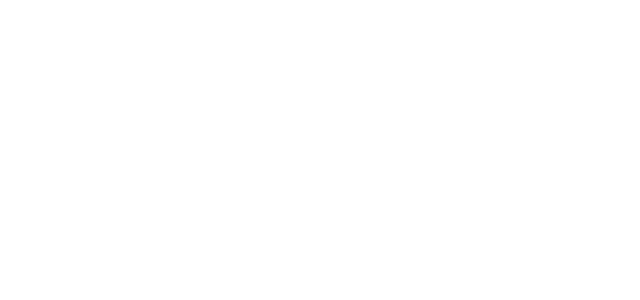
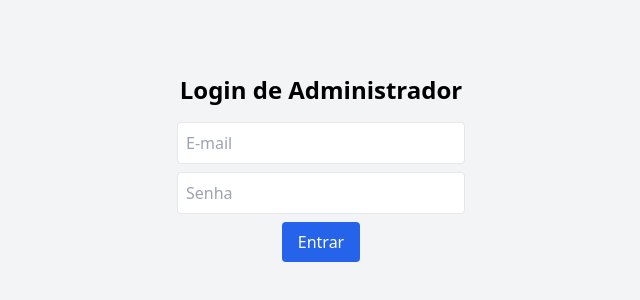
Before and after one commit to sitwdigital/Dash_Orleans, a React (Vite) app: page /login in a window 1280 px wide. Before the commit this address had no page. Shown: the part 232-532 px from the top of the page, without its empty margins (319-959 px from the left). Built offline with nearby package versions, Linux system fonts and the light colour scheme.

Commit message:
colocando senha para acessar admin

```diff
--- a/src/App.jsx
+++ b/src/App.jsx
@@ -1,14 +1,40 @@
-import { Routes, Route } from 'react-router-dom'; // Removido BrowserRouter
+import { Routes, Route, Navigate } from 'react-router-dom';
 import Admin from "./routes/Admin";
 import ViewDashboard from "./routes/Viewer";
+import Login from "./routes/Login";
+import { useEffect, useState } from 'react';
+import { supabase } from "./utils/supabase";
 
 function App() {
+  const [usuario, setUsuario] = useState(null);
+  const [carregando, setCarregando] = useState(true);
+
+  useEffect(() => {
+    supabase.auth.getUser().then(({ data: { user } }) => {
+      setUsuario(user);
+      setCarregando(false);
+    });
+
+    const { data: listener } = supabase.auth.onAuthStateChange((_event, session) => {
+      setUsuario(session?.user || null);
+    });
+
+    return () => {
+      listener.subscription.unsubscribe();
+    };
+  }, []);
+
+  if (carregando) return <div className="text-center mt-10">Carregando...</div>;
+
   return (
     <Routes>
-      <Route path="/" element={<Admin />} />
+      <Route path="/" element={usuario ? <Admin /> : <Navigate to="/login" />} />
+      <Route path="/admin" element={usuario ? <Admin /> : <Navigate to="/login" />} />
       <Route path="/view/:id" element={<ViewDashboard />} />
+      <Route path="/login" element={<Login />} />
+      <Route path="*" element={<Navigate to="/" />} />
     </Routes>
   );
 }
 
-export default App;
+export default App;
--- /dev/null
+++ b/src/components/LogoutButton.jsx
@@ -0,0 +1,20 @@
+import { supabase } from '../utils/supabase';
+import { useNavigate } from 'react-router-dom';
+
+export default function LogoutButton() {
+  const navigate = useNavigate();
+
+  const handleLogout = async () => {
+    await supabase.auth.signOut();
+    navigate('/login');
+  };
+
+  return (
+    <button
+      className="ml-auto bg-red-600 hover:bg-red-700 text-white font-semibold px-4 py-2 rounded"
+      onClick={handleLogout}
+    >
+      Sair
+    </button>
+  );
+}
--- a/src/components/TopBar.jsx
+++ b/src/components/TopBar.jsx
@@ -1,4 +1,6 @@
 import React from 'react';
+import { useLocation } from 'react-router-dom';
+import LogoutButton from './LogoutButton';
 
 const TopBar = ({
   searchTerm,
@@ -7,8 +9,11 @@
   setFiltro,
   handleShare,
   summaryData,
-  hideShareButton = false, // nova prop
+  hideShareButton = false,
 }) => {
+  const location = useLocation();
+  const isViewer = location.pathname.startsWith('/view');
+
   return (
     <div className="bg-white p-4 rounded-lg shadow-md flex flex-col md:flex-row items-center justify-between gap-4 mb-6">
       <div className="flex w-full flex-col md:flex-row gap-4 md:items-center md:w-3/4">
@@ -31,6 +36,7 @@
         </select>
       </div>
 
+      <div className="flex gap-2 items-center">
         {!hideShareButton && (
           <button
             onClick={handleShare}
@@ -40,8 +46,12 @@
             📤 Compartilhar
           </button>
         )}
+
+        {/* Só mostra o botão Sair se NÃO estiver na rota /view */}
+        {!isViewer && <LogoutButton />}
+      </div>
     </div>
   );
 };
 
-export default TopBar;
+export default TopBar;
--- /dev/null
+++ b/src/routes/Login.jsx
@@ -0,0 +1,50 @@
+import { useState } from 'react';
+import { supabase } from '../utils/supabase';
+import { useNavigate } from 'react-router-dom';
+
+export default function Login() {
+  const [email, setEmail] = useState('');
+  const [senha, setSenha] = useState('');
+  const [erro, setErro] = useState('');
+  const navigate = useNavigate();
+
+  const handleLogin = async () => {
+    const { error } = await supabase.auth.signInWithPassword({
+      email,
+      password: senha,
+    });
+
+    if (error) {
+      setErro('E-mail ou senha inválidos');
+    } else {
+      navigate('/admin');
+    }
+  };
+
+  return (
+    <div className="flex flex-col items-center justify-center min-h-screen bg-gray-100">
+      <h1 className="text-2xl mb-4 font-bold">Login de Administrador</h1>
+      <input
+        className="mb-2 p-2 border rounded w-72"
+        type="email"
+        placeholder="E-mail"
+        value={email}
+        onChange={(e) => setEmail(e.target.value)}
+      />
+      <input
+        className="mb-2 p-2 border rounded w-72"
+        type="password"
+        placeholder="Senha"
+        value={senha}
+        onChange={(e) => setSenha(e.target.value)}
+      />
+      {erro && <p className="text-red-500 text-sm mb-2">{erro}</p>}
+      <button
+        className="bg-blue-600 text-white px-4 py-2 rounded hover:bg-blue-700"
+        onClick={handleLogin}
+      >
+        Entrar
+      </button>
+    </div>
+  );
+}
```
Lines whose indentation alone changed are shown as unchanged.
